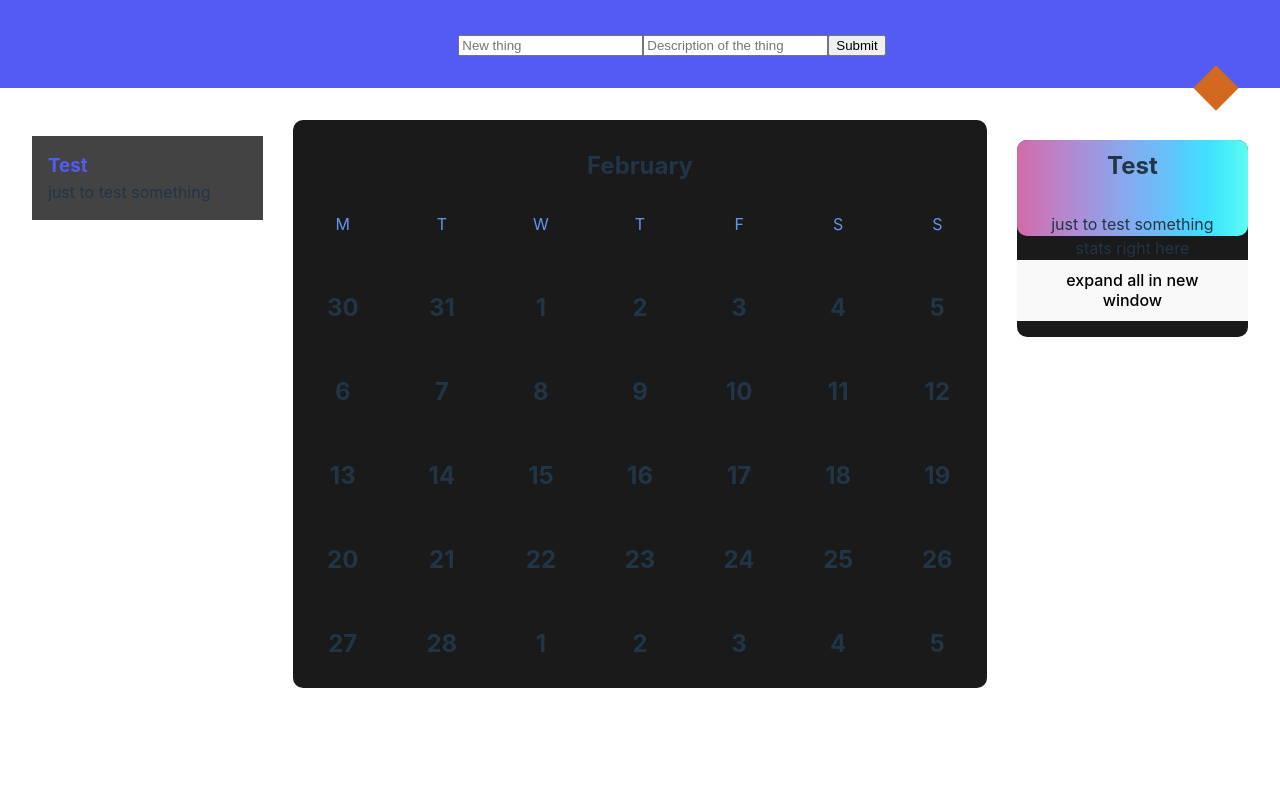
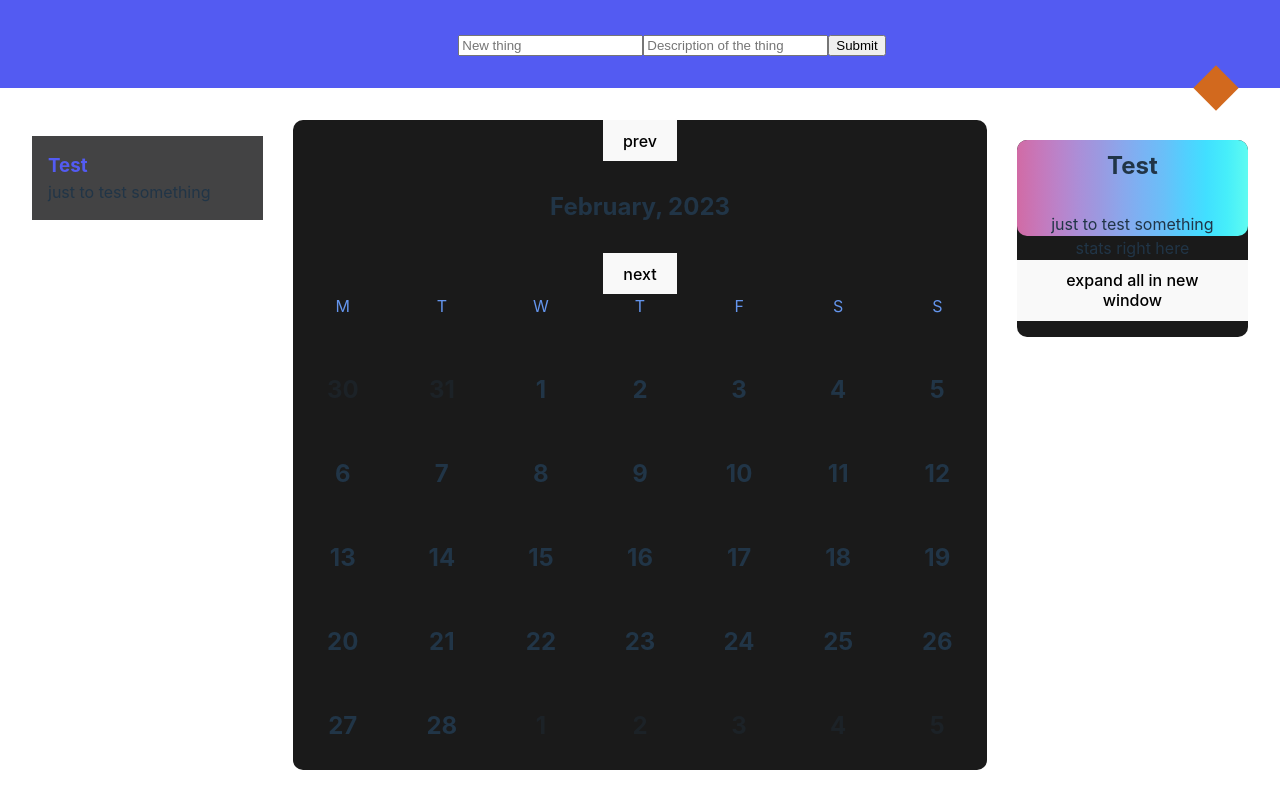
Before and after one commit to ifralou/linker, a React (Vite) app: page / in a window 1280 px wide. Shown: the top 800 px of the page. Built offline with nearby package versions, Linux system fonts and the light colour scheme.

Commit message:
Calendar functionality enhanced

```diff
--- a/src/App.css
+++ b/src/App.css
@@ -34,6 +34,10 @@
 .calendar-cell:hover {
   background-color: #434344;
   border-radius: 5px;
+}
+
+.calendar-darker-day {
+  opacity: 0.3;
 }
 
 .calendar-cell-name {
--- a/src/components/Calendar/Calendar.jsx
+++ b/src/components/Calendar/Calendar.jsx
@@ -1,29 +1,44 @@
 import React, {useState} from 'react';
-import {getCurrentMonthMap} from "../../utils/time.js";
+import {calendar, monthNames} from "../../utils/time.js";
 import CalendarTile from "./CalendarTile.jsx";
 
 const Calendar = () => {
     const dayNames = [
         "M", "T", "W", "T", "F", "S", "S"
     ]
-    const [month, setMonth] = useState(
-        getCurrentMonthMap()
-    )
+    const [monthCalendar, setMonthCalendar] = useState(calendar());
+
+    const toNextMonth = () => setMonthCalendar(current => current.next())
+    const toPreviousMonth = () => setMonthCalendar(current => current.prev())
+
+    const backToActualMonth = () => setMonthCalendar(calendar())
 
     return (
         <div className={"info-wrapper"}>
-            <h2 className={"info-header"}>{month.name}</h2>
+            <div>
+                <button onClick={toPreviousMonth}>prev</button>
+
+                <h2 onClick={backToActualMonth} className={"info-header"}>{
+                    `${monthNames[monthCalendar.month]}, ${monthCalendar.year}`
+                }</h2>
+
+                <button onClick={toNextMonth}>next</button>
+            </div>
             <div>
                 <div className={"week"}>
                     {dayNames.map((dayName, i) =>
-                        <div className={"calendar-cell-name"}>
+                        <div className={"calendar-cell-name"} key={i}>
                             {dayName}
                         </div>)
                     }
                 </div>
-                {month.days.map((week, i) =>
+                {monthCalendar.calendarMap().map((week, i) =>
                     <div className={"week"} key={i}>
-                        {week.map((d, j) => <CalendarTile dayData={d} dayIndex={j}/>)}
+                        {week.map((d, j) => <CalendarTile key={j}
+                            dayData={d}
+                            dayIndex={j}
+                            currentMonth={monthCalendar.month}
+                        />)}
                     </div>
                 )}
             </div>
--- a/src/components/Calendar/CalendarTile.jsx
+++ b/src/components/Calendar/CalendarTile.jsx
@@ -1,8 +1,8 @@
 import React from 'react';
 
-const CalendarTile = ({dayIndex, dayData}) => {
+const CalendarTile = ({dayIndex, dayData, currentMonth}) => {
     return (
-        <div className={"calendar-cell"} key={dayIndex}>
+        <div className={`calendar-cell ${dayData.month() === currentMonth? "" : "calendar-darker-day"}`} key={dayIndex}>
             <h2>{dayData.date()}</h2>
         </div>
     );
--- a/src/utils/time.js
+++ b/src/utils/time.js
@@ -5,7 +5,7 @@ import locale from "dayjs/locale/de";
 dayjs.locale(locale)
 dayjs.extend(wd)
 
-const monthNames = [
+export const monthNames = [
     "January",
     "February",
     "March",
@@ -42,8 +42,21 @@ export const getHours = ({start, end}) => getDifferenceWithArg(start, end, 'hour
 export const getMinutes = ({start, end}) => getDifferenceWithArg(start, end, 'minutes', true)
 export const getSeconds = ({start, end}) => getDifferenceWithArg(start, end, 'seconds', true)
 
-export function getCurrentMonthMap() {
-    let now = dayjs();
+export const calendar = () => initiateCalendar(dayjs())
+
+function initiateCalendar(reference) {
+   return {
+       month: reference.month(),
+       year: reference.year(),
+       calendarMap: () => getCurrentMonthMap(reference),
+       next: () => initiateCalendar(reference.add(1, 'month')),
+       prev: () => initiateCalendar(reference.subtract(1, 'month'))
+   }
+}
+
+
+
+function getCurrentMonthMap(now) {
     let firstDayOfMap = now.startOf("month").weekday(0)
     let end = now.endOf("month").weekday(7).add(1, 'day')
 
@@ -56,7 +69,9 @@ export function getCurrentMonthMap() {
             firstDayOfMap.month() === end.month() &&
             firstDayOfMap.year() === firstDayOfMap.year())
         ) {
-        currentWeek.push(firstDayOfMap)
+
+        currentWeek.push(firstDayOfMap);
+
         if (currentWeekDay++ === 6) {
             result.push(currentWeek);
             currentWeek = []
@@ -65,8 +80,7 @@ export function getCurrentMonthMap() {
         firstDayOfMap = firstDayOfMap.add(1, 'day')
     }
 
-    return {
-        name: monthNames[now.month()],
-        days: result
-    }
+    console.log(result)
+
+    return result;
 }
```
